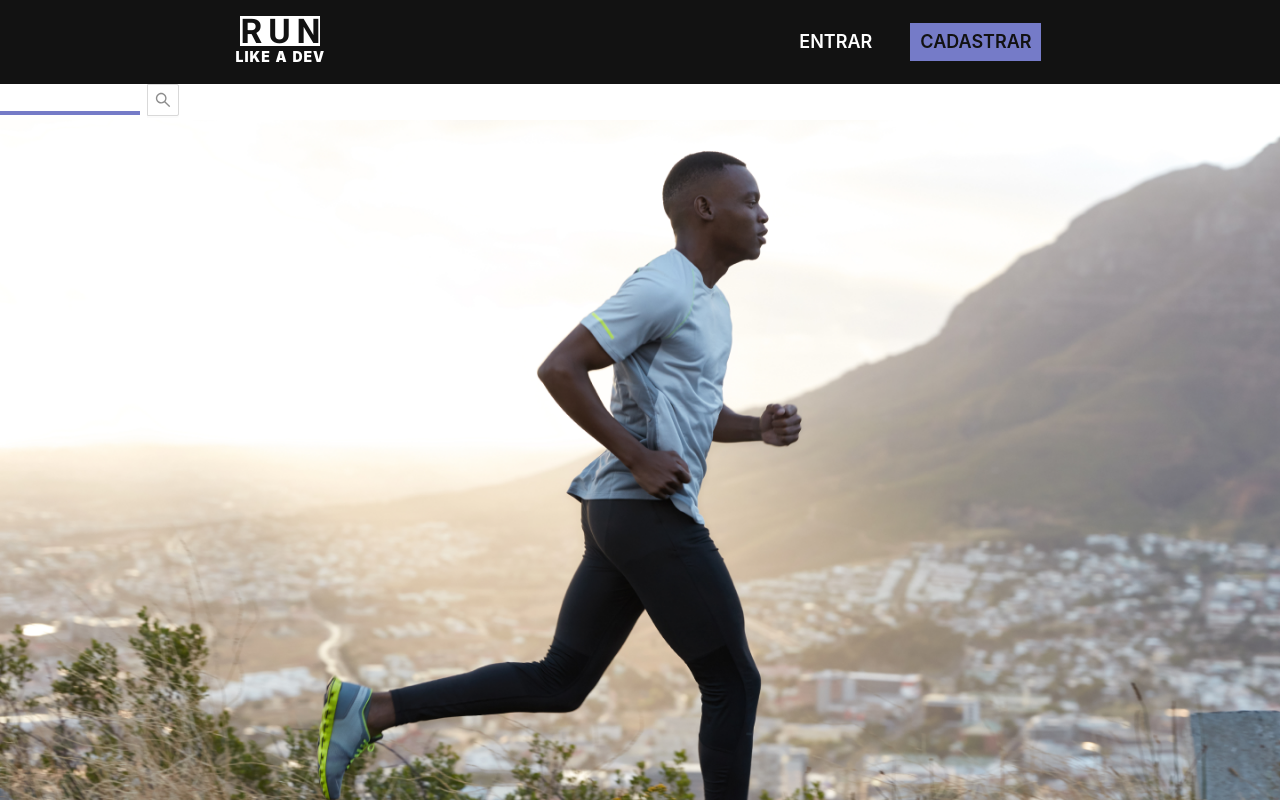
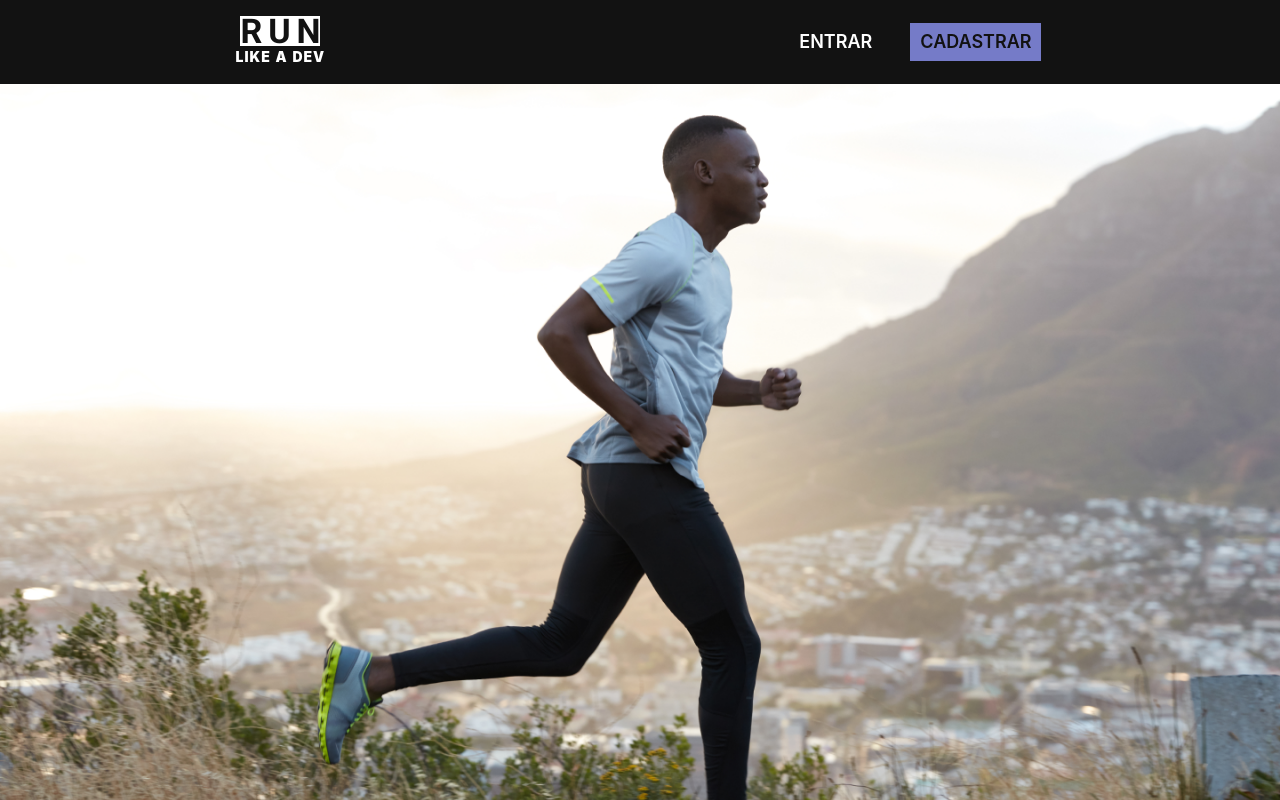
Before and after one commit to brenobcos/projeto-gestao-de-habitos, a React (Create React App) app: page / in a window 1280 px wide. Shown: the top 800 px of the page. Built offline with nearby package versions, Linux system fonts and the light colour scheme.

Commit message:
fix: retirei o teste da pagina home

```diff
--- a/src/pages/Home/index.jsx
+++ b/src/pages/Home/index.jsx
@@ -42,8 +42,6 @@ const Home = () => {
           </Button>
         </ButtonContainer>
       </header>
-
-      <Search />
 
       <div>
         <img src={homeIMG} alt="Running" />
```
